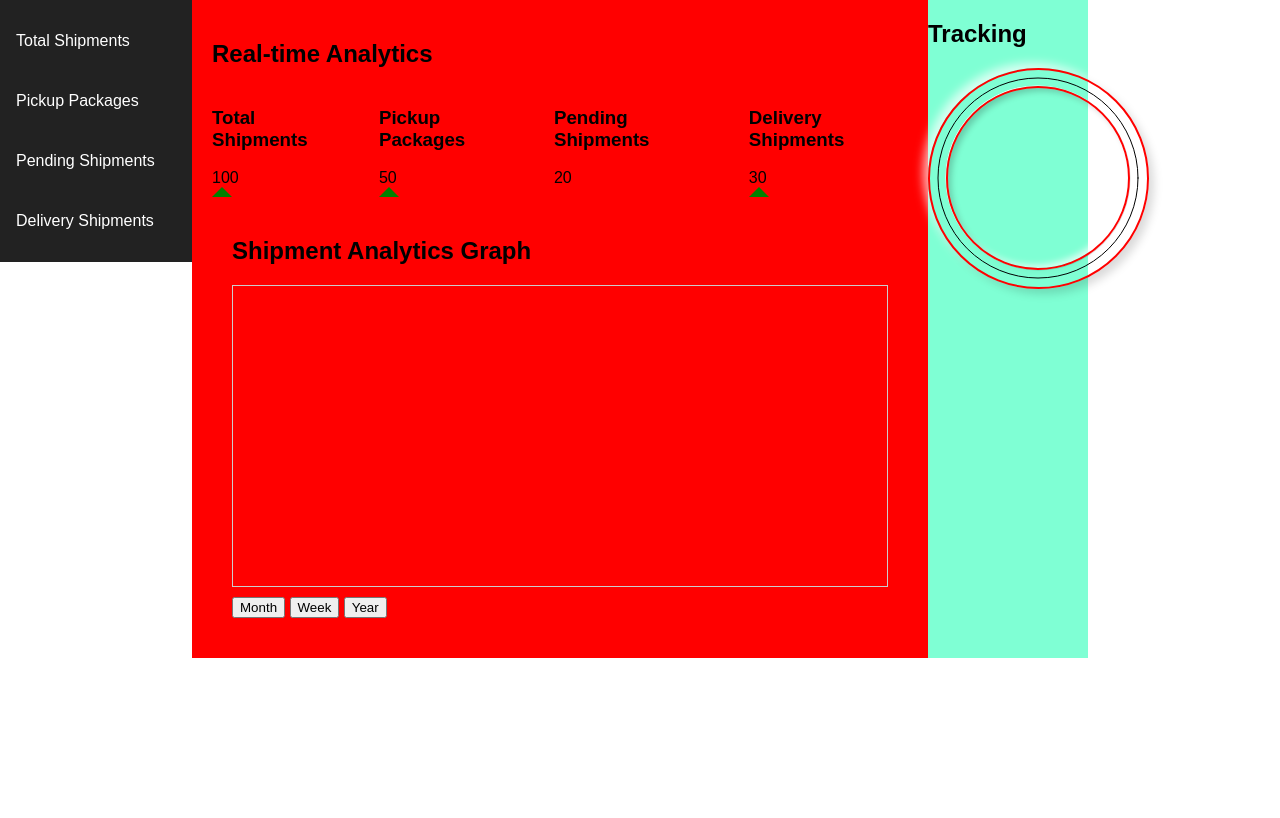
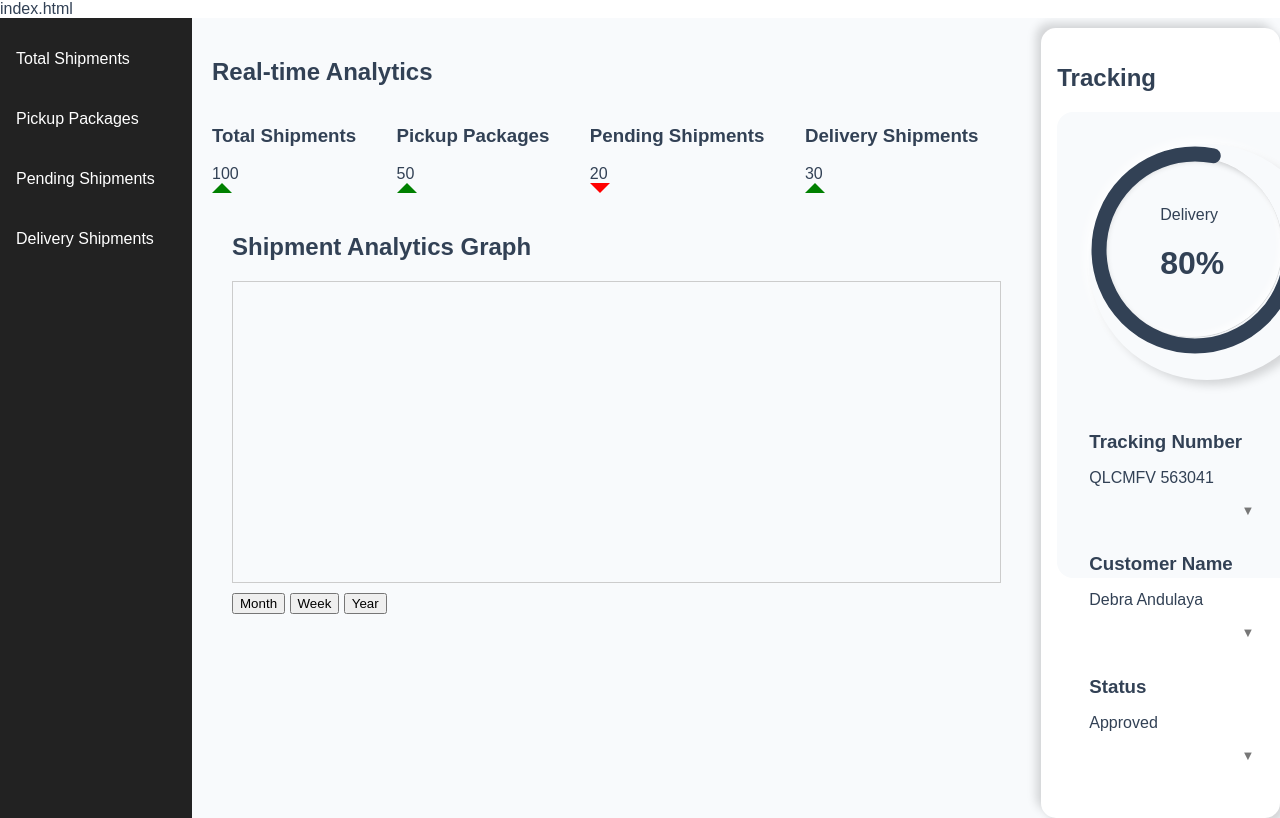
Before and after one commit to pavanreddy565/Inventory-Management-System, a plain HTML site: page index.html in a window 1280 px wide. Drawn offline with Linux system fonts and the light colour scheme.

Commit message:
Enhance circular progress bar functionality

```diff
--- a/index.html
+++ b/index.html
@@ -1,3 +1,4 @@
+index.html
 <!DOCTYPE html>
 <html lang="en">
 <head>
@@ -63,7 +64,10 @@
                 <div class="skill">
                   <div class="outer">
                       <div class="inner">
-                          <!-- <p id="time" >10:00</p> -->
+                          <div id="perc">
+                            <p>Delivery</p>
+                            <h1>80%</h1>
+                          </div>
                       </div>
                   </div>
                   <svg xmlns="http://www.w3.org/2000/svg" version="1.1" width="300px" height="300px">
@@ -73,8 +77,22 @@
                             <stop offset="100%" stop-color="#673ab7" />
                          </linearGradient>
                       </defs>
-                      <circle cx="110" cy="110" r="100" stroke-linecap="round" />
+                      <circle cx="106" cy="106" r="96" stroke-linecap="round" />
                   </svg>
+                  <div class="services">
+                    <div class="services_child">
+                       <h3>Tracking Number</h3>
+                       <p>QLCMFV 563041</p>
+                    </div>
+                    <div class="services_child">
+                      <h3>Customer Name</h3>
+                      <p>Debra Andulaya</p>
+                   </div>
+                   <div class="services_child">
+                    <h3>Status</h3>
+                    <p>Approved</p>
+                 </div>
+                  </div>
                 </div>
               </div>
             </div>
--- a/styles.css
+++ b/styles.css
@@ -1,13 +1,22 @@
+styles.css
 /* styles.css */
+*{
+  box-sizing: border-box;
+  padding: 0;
+  margin: 0;
+}
 body {
     font-family: Arial, sans-serif;
     margin: 0;
+    color: #324155;
     padding: 0;
     height: 100vh;
     width: 100vw;
   }
   bar{
     display: flex;
+    width: 100%;
+    height: 100%;
   }
 
 
@@ -21,6 +30,7 @@ body {
     background-color: #222;
     color: white;
     height: 100%;
+    box-sizing: border-box;
     width: 15%;
     /* padding: 20px; */
     transition: transform 0.3s ease-in-out;
@@ -44,14 +54,19 @@ body {
     margin-bottom: 10px;
   }
   .secnod{
-    width: 70%;
+    width: 85%;
     display: flex;
-    background-color: red;
+
+    background-color: #f8fafc;
+    /* background-color: red; */
+    overflow: hidden;
   }
   .analytics-container {
-    flex: 1;
+    /* flex: 1; */
     /* display: flex; */
+    width: 79%;
     padding: 20px;
+
 
 
 
@@ -75,21 +90,33 @@ body {
   }
   /* circular bar graph */
   .circle-progress{
-    /* width: 23%; */
-    background-color: aquamarine;
+    width: 19%;
+    margin-top: 10px;
+    background-color: white;
+    box-shadow:6px 6px 10px -1px rgba(0,0,0,0.15),
+    -6px -6px 10px -1px rgba(0,0,0,0.15) ;
+    border-radius: 15px;
+
+    padding: 1rem;
+    /* background-color: aquamarine; */
   }
   .progress-info{
     display: flex;
     /* background-color: purple; */
+    padding: 2rem;
     width: 100%;
-    flex-direction: column;
-    justify-content: center;
-    align-items: center;
+    margin-top: 15px;
+    height:53%;
+    border-radius: 1rem;
+    background-color: #f8fafc;
+    box-shadow:inset 6px 6px 10px -1px rgba(0,0,0,0.15),
+    inset -6px 10px -1px rgba(0,0,0,0.15) ;
   }
   .skill{
     /* margin-right: 10px; */
     /* margin-left: 100px; */
     width: 160px;
+
     height:160px;
     position: relative;
 
@@ -99,11 +126,13 @@ body {
 }
 
 .outer{
-    height: 185px;
-    width: 185px;
+    height: 210px;
+    width: 210px;
     border-radius: 50%;
-    border:2px solid red;
-    padding: 16px;
+    /* border:2px solid red; */
+    margin: auto;
+
+    padding: 13px;
     /* box-sizing: border-box; */
     box-shadow: 6px 6px 10px -1px rgba(0,0,0,0.15),
                 -6px -6px 10px -1px rgba(255,255,255,0.7);
@@ -111,7 +140,7 @@ body {
     height: 180px;
     width: 180px;
     border-radius: 50%;
-    border:2px solid red ;
+    /* border:2px solid red ;    */
     display: flex;
 
     justify-content: center;
@@ -124,17 +153,38 @@ body {
 }
 circle{
   fill: none;
-  stroke: black;
+  stroke: #324155;
   /* stroke:url(#GradientColor); */
-  stroke-width: 1px;
-  stroke-dasharray: 0;
-  stroke-dashoffset: 0;
+  stroke-width: 15px;
+  stroke-dasharray: 550;
+  stroke-dashoffset: 80;
 
 }
 div.skill svg{
   position: absolute;
   left: 0;
   top:0;
+}
+/* tracking record */
+
+.services{
+  margin-top:1rem;
+}
+.services_child{
+  padding: 1rem 0rem;
+}
+.services_child h3{
+  margin-bottom: 2px;
+}
+.services_child::after{
+  content:'\25BC';
+  font-size: 13px;
+  color: #777;
+  float: right;
+  margin-left: 5px;
+  position:relative;
+  top:0;
+  left: 5;
 }
 /*  circluar bar graph */
   .recent-activity {
```
